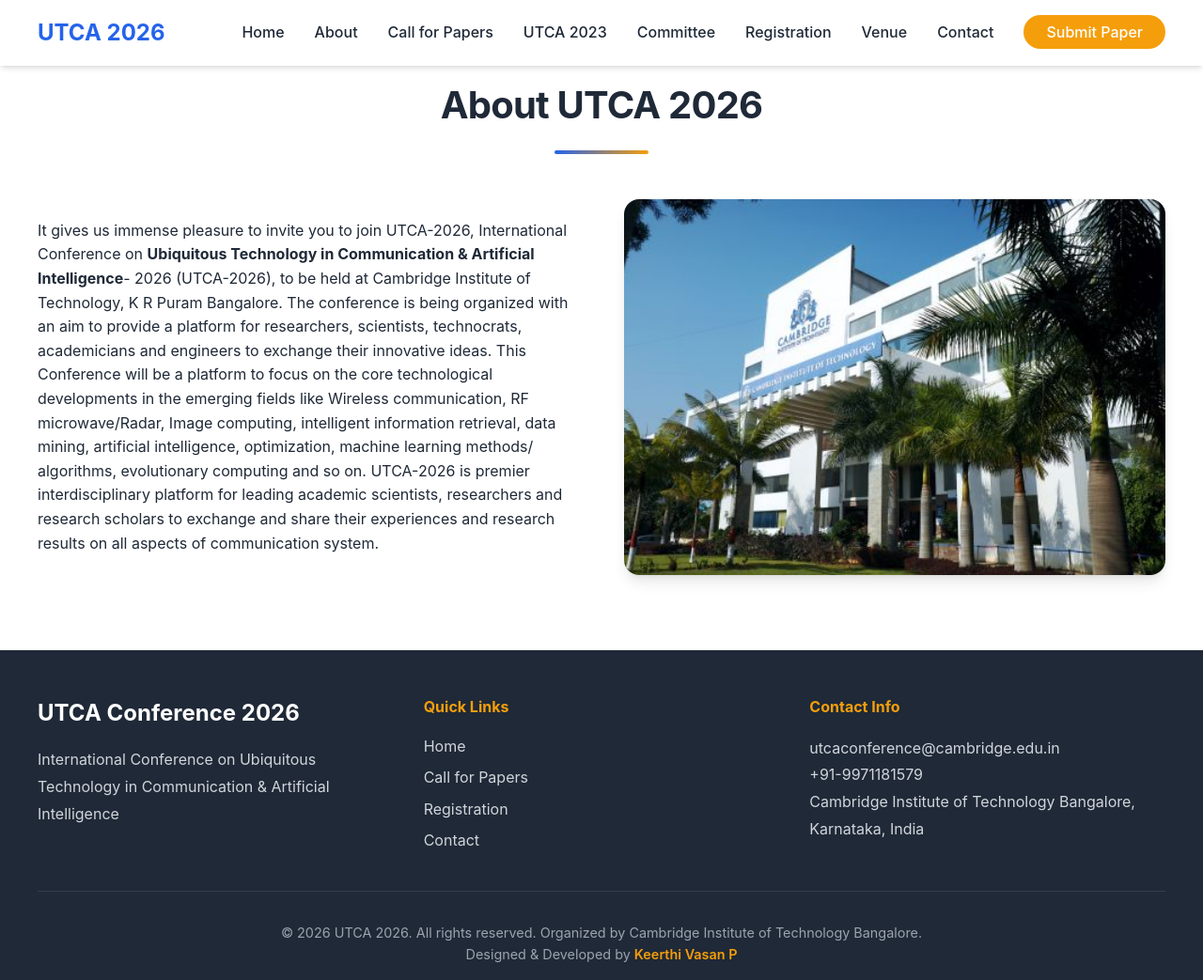
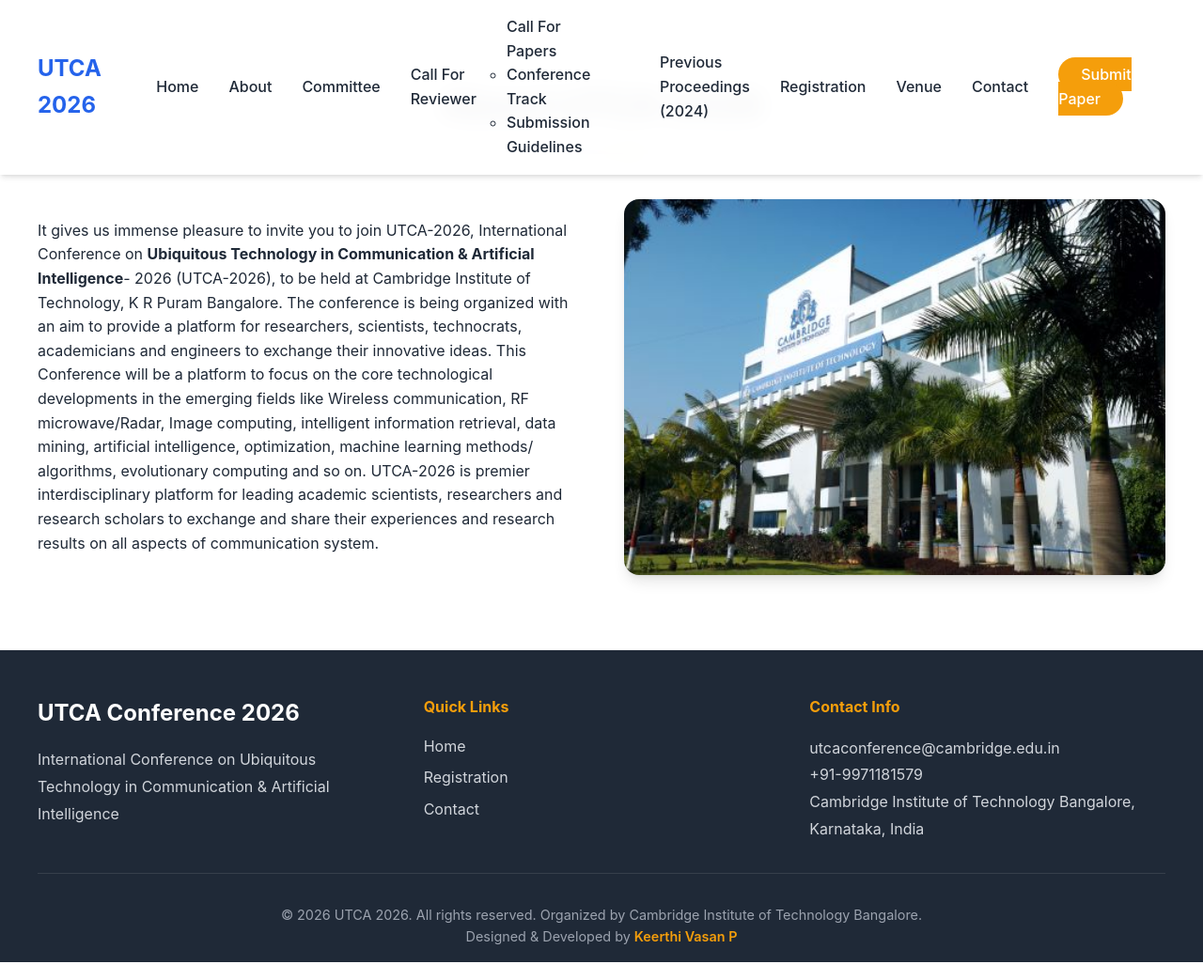
Before and after one commit to keerthivasan91/AIP-conference, a Flask app: page /about in a window 1280 px wide. Shown: the whole page at 94% size. Run offline with Flask 3, Linux system fonts and the light colour scheme.

Commit message:
Update navigation menu to include links for Call For Papers, Conference Track, and Submission Guidelines

```diff
--- a/templates/base.html
+++ b/templates/base.html
@@ -24,16 +24,35 @@
         <div class="logo">
           <h2>UTCA 2026</h2>
         </div>
-
         <ul class="nav-menu" id="navMenu">
           <li><a href="{{ url_for('home') }}" class="{% if active_page == 'home' %}active{% endif %}">Home</a></li>
           <li><a href="{{ url_for('about') }}" class="{% if active_page == 'about' %}active{% endif %}">About</a></li>
-          <li><a href="{{ url_for('callforpapers') }}"
-              class="{% if active_page == 'callforpapers' %}active{% endif %}">Call for Papers</a></li>
-          <li><a href="{{ url_for('UTCA2023') }}" class="{% if active_page == 'UTCA2023' %}active{% endif %}">UTCA
-              2023</a></li>
           <li><a href="{{ url_for('committee') }}"
               class="{% if active_page == 'committee' %}active{% endif %}">Committee</a></li>
+          <li><a href="https://pubs.aip.org/aip/acp/issue/3131/1" target="_blank" rel="noopener">Call For<br>Reviewer</a></li>
+          <li class="dropdown">
+            <a href="#" class="{% if active_page in ['conference-track', 'submission-guidelines'] %}active{% endif %}">
+              Call For<br> Papers
+            </a>
+            <ul class="dropdown-menu">
+              <li>
+                <a href="{{ url_for('conference_track') }}"
+                  class="{% if active_page == 'conference-track' %}active{% endif %}">
+                  Conference Track
+                </a>
+              </li>
+
+              <li>
+                <a href="{{ url_for('submission_guidelines') }}"
+                  class="{% if active_page == 'submission-guidelines' %}active{% endif %}">
+                  Submission Guidelines
+                </a>
+              </li>
+            </ul>
+          </li>
+
+
+          <li><a href="https://pubs.aip.org/aip/acp/issue/3131/1" target="_blank" rel="noopener">Previous <br> Proceedings<br>(2024)</a></li>
           <li><a href="{{ url_for('registration') }}"
               class="{% if active_page == 'registration' %}active{% endif %}">Registration</a></li>
           <li><a href="{{ url_for('venue') }}" class="{% if active_page == 'venue' %}active{% endif %}">Venue</a></li>
@@ -66,7 +85,6 @@
           <h4>Quick Links</h4>
           <ul>
             <li><a href="{{ url_for('home') }}">Home</a></li>
-            <li><a href="{{ url_for('callforpapers') }}">Call for Papers</a></li>
             <li><a href="{{ url_for('registration') }}">Registration</a></li>
             <li><a href="{{ url_for('contact') }}">Contact</a></li>
           </ul>
```
